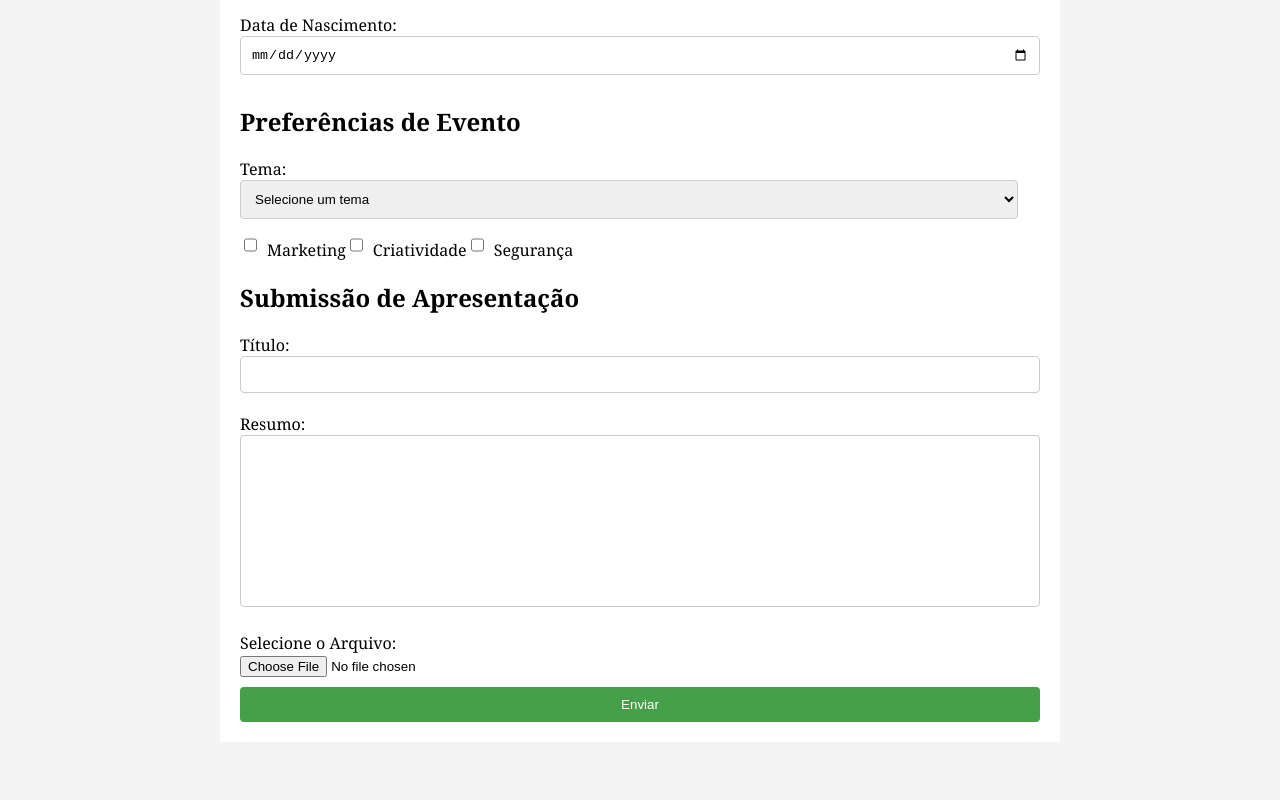
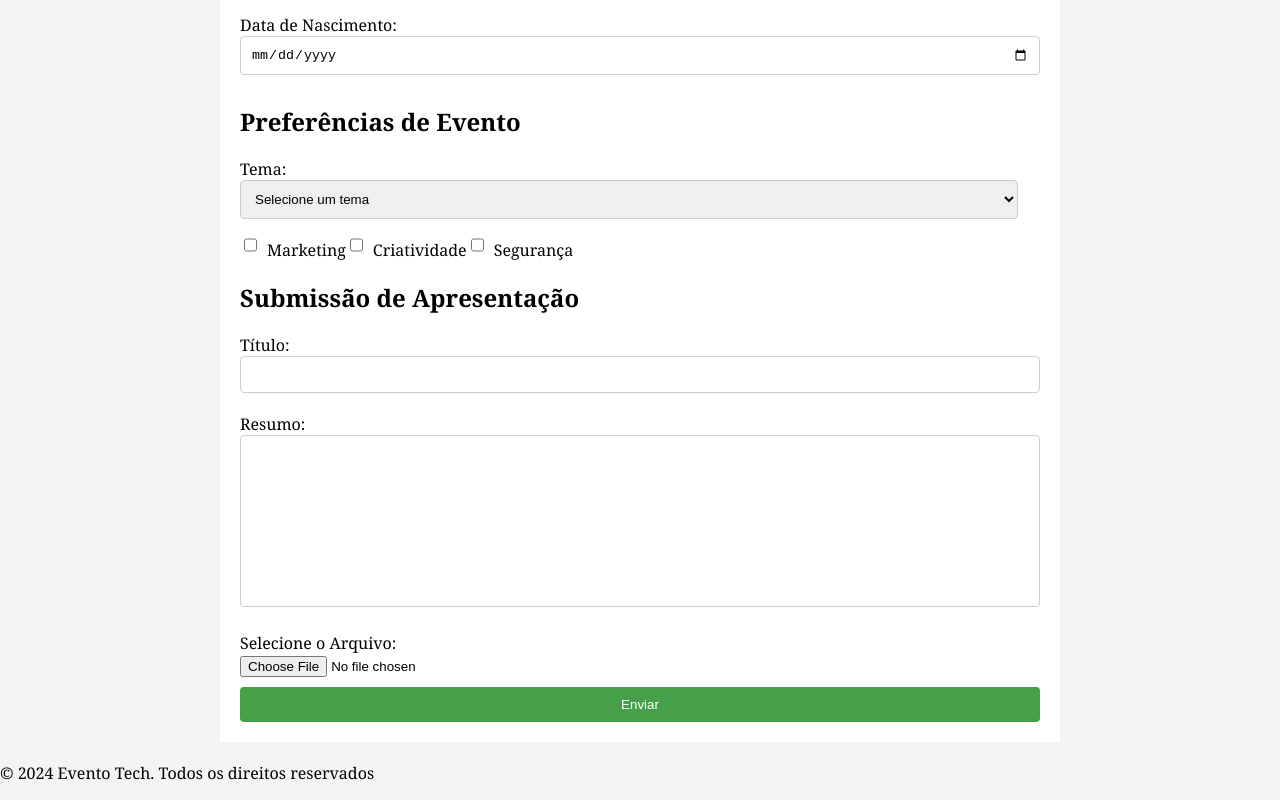
Before and after one commit to Ro4ever/HTML5_OT2, a plain HTML site: page index.html in a window 1280 px wide. Shown: the part 448-1248 px from the top of the page. Before the commit the page ends 1210 px from the top, so only its background shows below. Drawn offline with Linux system fonts and the light colour scheme.

Commit message:
Adicionado rodapé index.html

```diff
--- a/index.html
+++ b/index.html
@@ -53,5 +53,6 @@
             <button type="submit">Enviar</button>
         </form>
     </div>
+    <footer><p>&copy; 2024 Evento Tech. Todos os direitos reservados</p></footer>
 </body>
 </html>
```
